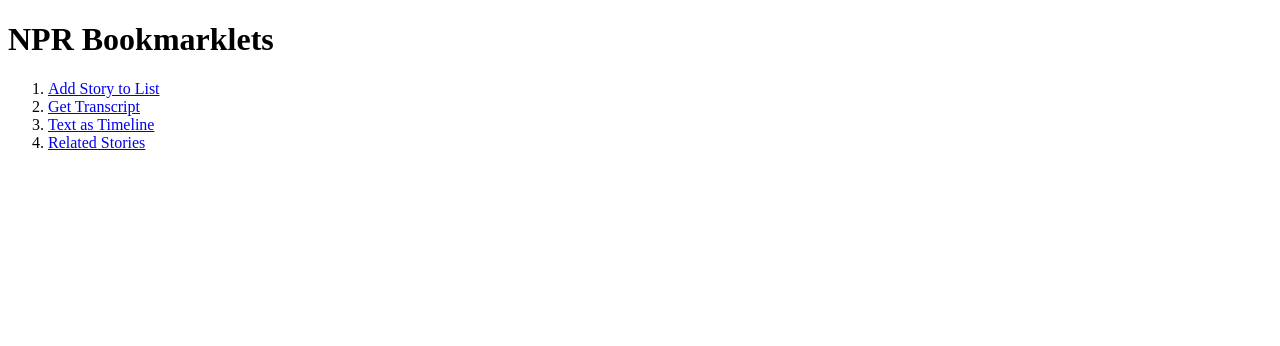
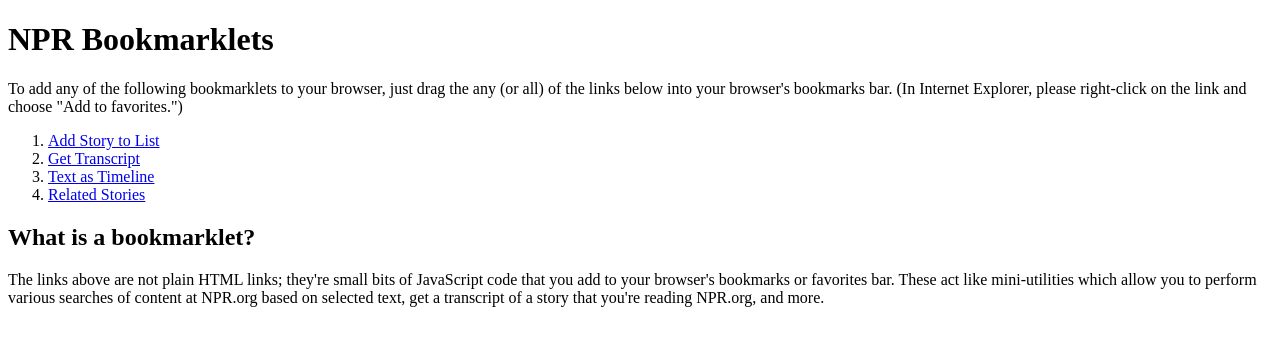
Before and after one commit to johntynan/npr-bookmarklets, a plain HTML site: page index.html in a window 1280 px wide. Drawn offline with Linux system fonts and the light colour scheme.

Commit message:
Added some instructions and descriptive text.

```diff
--- a/index.html
+++ b/index.html
@@ -7,11 +7,15 @@
     </head>
     <body>
         <h1>NPR Bookmarklets</h1>
+		<p></p>
+		<p>To add any of the following bookmarklets to your browser, just drag the any (or all) of the links below into your browser's bookmarks bar. (In Internet Explorer, please right-click on the link and choose "Add to favorites.")</p>
 		<ol>
 			<li><a title="Add the current story at npr.org to a list of stories." href="javascript:(function(){document.body.appendChild(document.createElement('script')).src='http://npr-bookmarklets.googlecode.com/svn/trunk/add_story_to_table.js';})();">Add Story to List</a></li>
 			<li><a title="Get a transcript of the current story at npr.org." href="javascript:(function(){document.body.appendChild(document.createElement('script')).src='http://npr-bookmarklets.googlecode.com/svn/trunk/get_story_transcript.js';})();">Get Transcript</a></li>
 			<li><a title="See a timeline of stories from NPR based on the current selected text." href="javascript:(function(){document.body.appendChild(document.createElement('script')).src='http://npr-bookmarklets.googlecode.com/svn/trunk/text_as_timeline.js';})();">Text as Timeline</a></li>
 			<li><a title="See related stories from NPR based on the current selected text." href="javascript:(function(){document.body.appendChild(document.createElement('script')).src='http://npr-bookmarklets.googlecode.com/svn/trunk/related_stories.js';})();">Related Stories</a></li>
 		</ol>
+		<h2>What is a bookmarklet?</h2>
+		<p>The links above are not plain HTML links; they're small bits of JavaScript code that you add to your browser's bookmarks or favorites bar. These act like mini-utilities which allow you to perform various searches of content at NPR.org based on selected text, get a transcript of a story that you're reading NPR.org, and more.</p>
     </body>
 </html>
```
